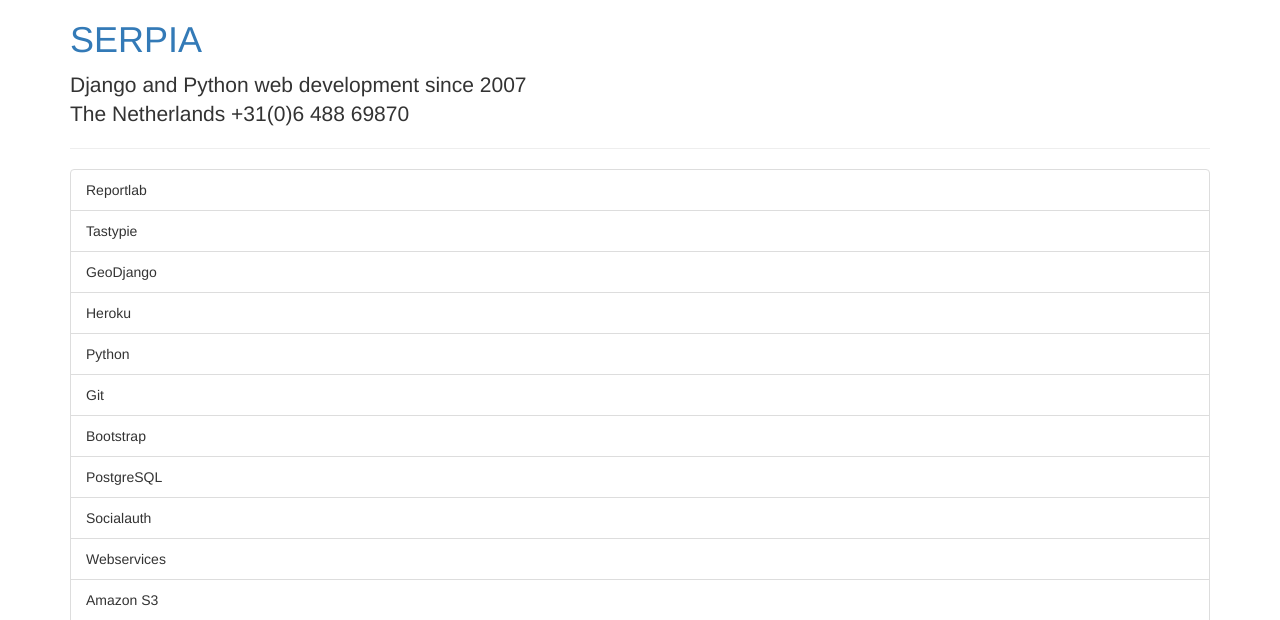
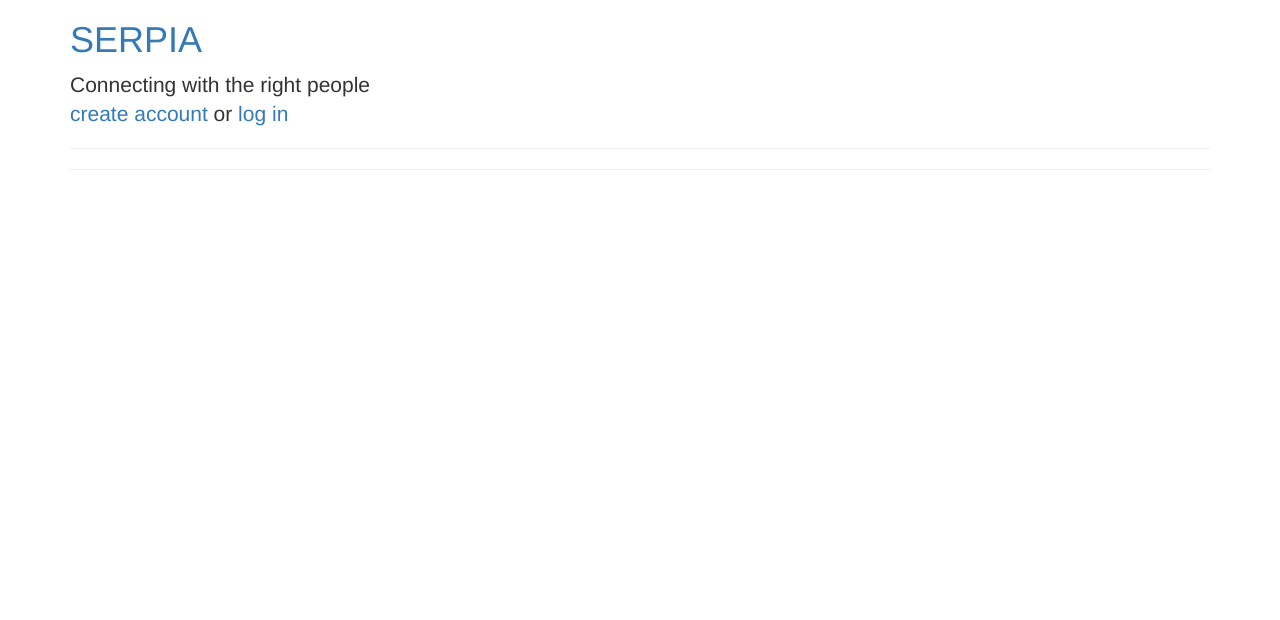
Before and after one commit to dimitripater/serpia, a Django app: page / in a window 1280 px wide. Shown: the top 620 px of the page. Run offline with Django 3.2, Linux system fonts and the light colour scheme; some libraries are stand-ins or nearby versions.

Commit message:
bringing it upfront

```diff
--- a/frontend/templates/base.html
+++ b/frontend/templates/base.html
@@ -1,4 +1,5 @@
 {% load bootstrap3 %}
+{% load i18n %}
 <!DOCTYPE html>
 <html>
   <head>
@@ -16,7 +17,14 @@
     <div class="container">
       <div class="starter-template">
       <a href="{% url 'home' %}"><h1>SERPIA</h1></a>
-      <p class="lead">Django and Python web development since 2007<br>The Netherlands +31(0)6 488 69870</p>
+      {% if not user.is_authenticated %}
+          <p class="lead">{% trans "Connecting with the right people" %}<br>
+          <a href="{% url 'registration_register' %}">{% trans "create account" %}</a>
+          {% trans "or " %}<a href="{% url 'auth_login' %}">{% trans "log in" %}</a></p>
+      {% else %}
+          <a href="{% url 'my_accounts_detail' %}">{% trans "my profile" %}</a>
+      {% endif %}
+
       <hr>
           {% block content %}{% endblock content %}
       </div>
--- a/myproject/urls.py
+++ b/myproject/urls.py
@@ -9,7 +9,8 @@
 admin.autodiscover()
 
 urlpatterns = patterns('',
-    url(r'^$', HomePageView.as_view(), name='home'),
+    # url(r'^$', HomePageView.as_view(), name='home'),
+    url(r'^$', AccountListView.as_view(), name='home'),
 
     url(r'^codeexamples/', CodeExampleListView.as_view(), name='codeexamples'),
     url(r'^codeexample/(?P<slug>[\w-]+)/*$', CodeExampleDetailView.as_view(), name='codeexample'),
```
